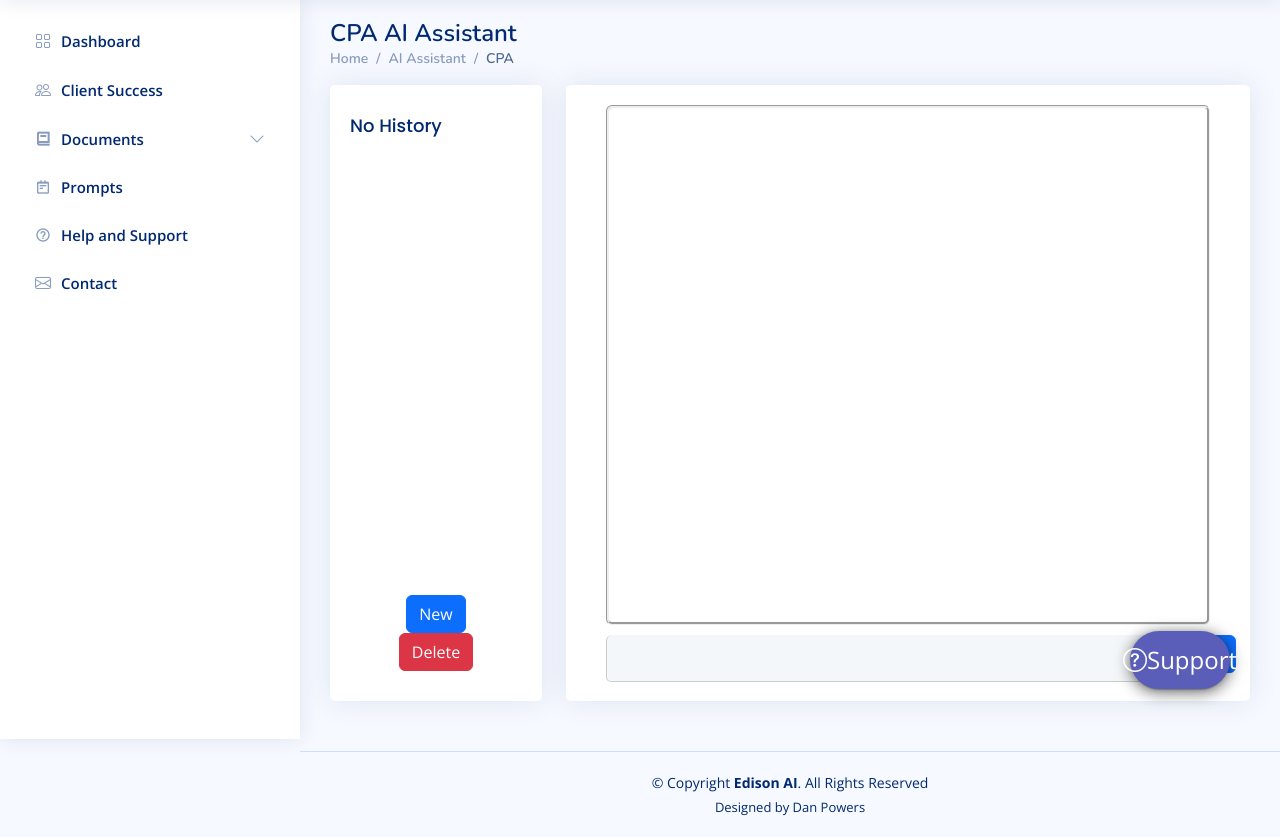
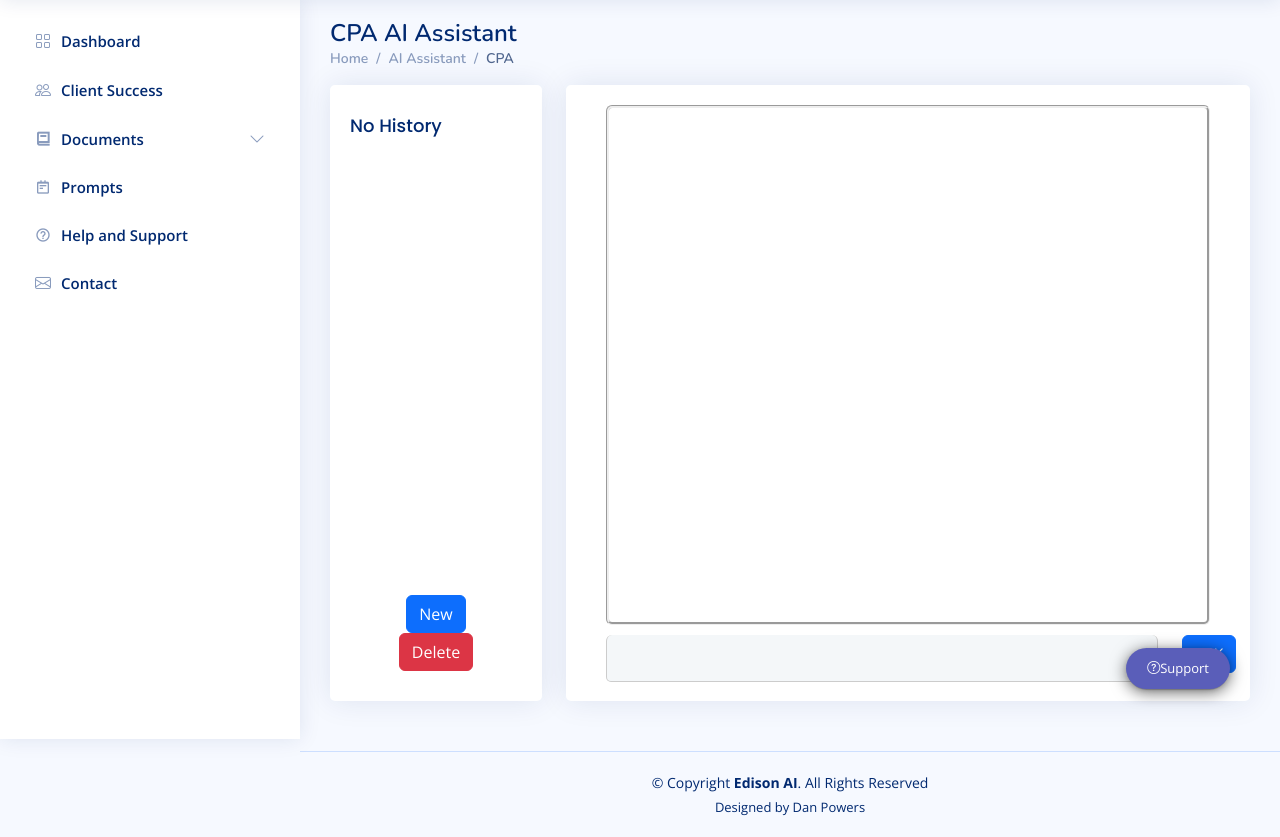
Before and after one commit to NazarKhlopeniuk/accelerated-banking, a Django app: page /cpa in a window 1280 px wide. Shown: the part 61-898 px from the top of the page. Run offline with Django 4.2, Linux system fonts and the light colour scheme; the visitor is signed in with stand-in values (Sample User, id 1); some libraries are stand-ins or nearby versions.

```diff
--- a/pdfchat/static/assets/css/style.css
+++ b/pdfchat/static/assets/css/style.css
@@ -1239,7 +1239,7 @@ h6 {
 }
 
 #chat-circle {
-  font-size: 24px;
+  font-size: 15px;
   display: flex;
   align-items: center;
   justify-content: center;
@@ -1247,13 +1247,25 @@ h6 {
   bottom: 50px;
   right: 50px;
   background: #5A5EB9;
-  width: 100px;
-  height: 30px;
+  /* width: 100px;
+  height: 30px;   */
   border-radius: 40px;
   color: white;
-  padding: 28px;
+  padding: 18px 30px;
   cursor: pointer;
   box-shadow: 0px 3px 16px 0px rgba(0, 0, 0, 0.6), 0 3px 1px -2px rgba(0, 0, 0, 0.2), 0 1px 5px 0 rgba(0, 0, 0, 0.12);
+  transition: transform 0.2s ease-in-out;
+}
+
+#chat-circle:hover {
+  transform: scale(1.2);
+}
+
+@media (max-width: 1366px) {
+  #chat-circle {
+    padding: 10px 20px;
+    font-size: 13px;
+  }
 }
 
 .btn#my-btn {
@@ -1359,7 +1371,6 @@ h6 {
   color: #ccc;
 }
 .chat-submit {
-  font-size: 20px;
   position:absolute;
   bottom:3px;
   right:10px;
```
